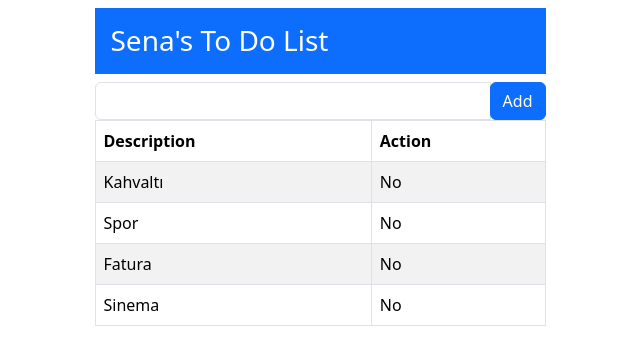
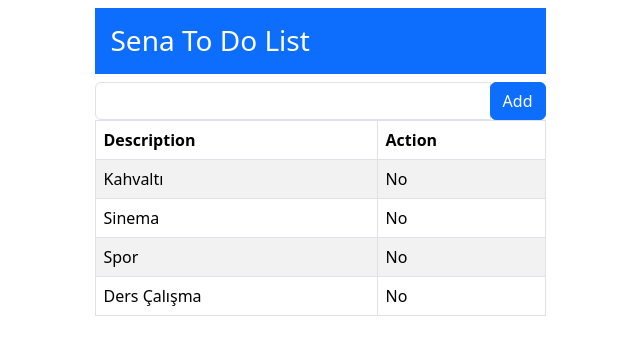
Before and after one commit to sena-nur/angular-projects, an Angular app in the folder to-do-app/: page / in a window 1280 px wide. Shown: the top 350 px of the page, without its empty margins (320-960 px from the left). Built offline with nearby package versions, Linux system fonts and the light colour scheme.

Commit message:
feat: add model binding

```diff
--- a/to-do-app/src/app/app.component.html
+++ b/to-do-app/src/app/app.component.html
@@ -0,0 +1,30 @@
+<div class="container">
+  <div class="row justify-content-center">
+    <div class="col-5">
+      <h3 class="bg-primary text-white p-3">{{ user }} To Do List</h3>
+      <div class="input-group">
+        <input type="text" class="form-control" />
+        <div class="input-group-append">
+          <button class="btn btn-primary">Add</button>
+        </div>
+      </div>
+      <table class="table table-striped table-bordered">
+        <thead>
+          <tr>
+            <th>Description</th>
+            <th>Action</th>
+          </tr>
+        </thead>
+        <tbody>
+          <tr *ngFor="let item of items">
+            <td>
+              {{ item.description }}
+            </td>
+
+            <td>{{ item.action }}</td>
+          </tr>
+        </tbody>
+      </table>
+    </div>
+  </div>
+</div>
--- a/to-do-app/src/app/app.component.ts
+++ b/to-do-app/src/app/app.component.ts
@@ -1,13 +1,21 @@
 import { Component } from '@angular/core';
 import { RouterOutlet } from '@angular/router';
+import { CommonModule } from '@angular/common';
 
 @Component({
   selector: 'app-root',
   standalone: true,
-  imports: [RouterOutlet],
+  imports: [RouterOutlet, CommonModule],
   templateUrl: './app.component.html',
   styleUrl: './app.component.css',
 })
 export class AppComponent {
   title = 'to-do-app';
+  user = 'Sena';
+  items = [
+    { description: 'Kahvaltı', action: 'No' },
+    { description: 'Sinema', action: 'No' },
+    { description: 'Spor', action: 'No' },
+    { description: 'Ders Çalışma', action: 'No' },
+  ];
 }
--- a/to-do-app/src/index.html
+++ b/to-do-app/src/index.html
@@ -1,54 +1,8 @@
-<!DOCTYPE html>
-<html lang="en">
-  <head>
-    <meta charset="utf-8" />
-    <title>Todo App</title>
-    <base href="/" />
+
     <meta name="viewport" content="width=device-width, initial-scale=1" />
     <link rel="icon" type="image/x-icon" href="favicon.ico" />
   </head>
   <body class="m-1 p-1">
-    <div class="container">
-      <div class="row justify-content-center">
-        <div class="col-5">
-          <h3 class="bg-primary text-white p-3">Sena's To Do List</h3>
-          <div class="input-group">
-            <input type="text" class="form-control" />
-            <div class="input-group-append">
-              <button class="btn btn-primary">Add</button>
-            </div>
-          </div>
-          <table class="table table-striped table-bordered">
-            <thead>
-              <tr>
-                <th>Description</th>
-                <th>Action</th>
-              </tr>
-            </thead>
-            <tbody>
-              <tr>
-                <td>Kahvaltı</td>
-                <td>No</td>
-              </tr>
-              <tr>
-                <td>Spor</td>
-                <td>No</td>
-              </tr>
-
-              <tr>
-                <td>Fatura</td>
-                <td>No</td>
-              </tr>
-              <tr>
-                <td>Sinema</td>
-                <td>No</td>
-              </tr>
-            </tbody>
-          </table>
-        </div>
-      </div>
-    </div>
-
     <app-root></app-root>
   </body>
 </html>
```
